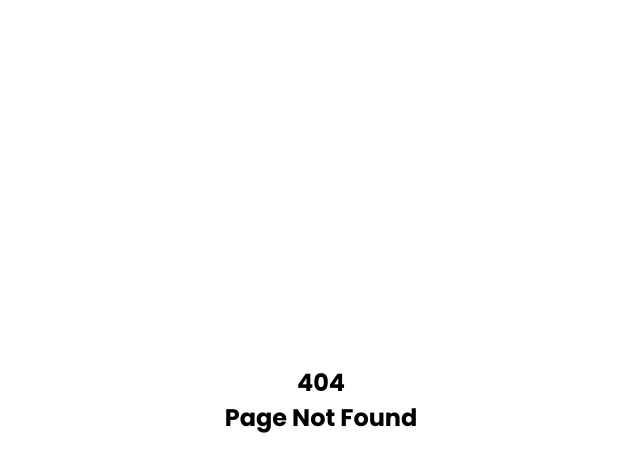
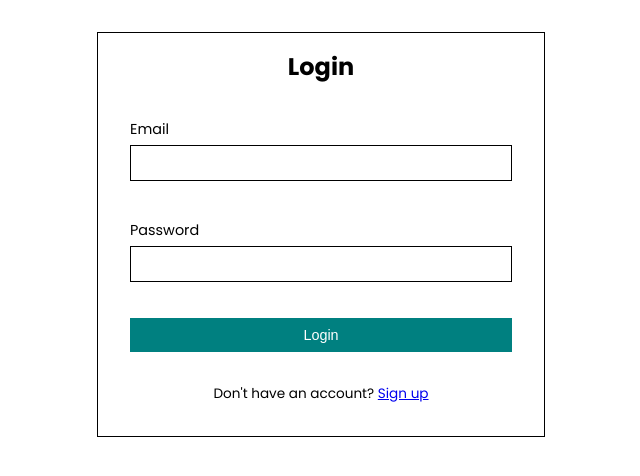
Before and after one commit to harsht67/Kaizen, a React (Create React App) app: page /login in a window 1280 px wide. Before the commit this address had no page. Shown: the top 476 px of the page, without its empty margins (319-959 px from the left). Built offline with nearby package versions, Linux system fonts and the light colour scheme; the HTML template or start-up script is replaced by a standard one.

Commit message:
Add login, signup form

```diff
--- a/package.json
+++ b/package.json
@@ -10,6 +10,7 @@
     "@types/node": "^16.18.67",
     "@types/react": "^18.2.41",
     "@types/react-dom": "^18.2.17",
+    "formik": "^2.4.5",
     "react": "^18.2.0",
     "react-dom": "^18.2.0",
     "react-icons": "^4.12.0",
@@ -17,7 +18,8 @@
     "react-scripts": "5.0.1",
     "sass": "^1.69.5",
     "typescript": "^4.9.5",
-    "web-vitals": "^2.1.4"
+    "web-vitals": "^2.1.4",
+    "yup": "^1.3.2"
   },
   "scripts": {
     "start": "react-scripts start",
--- a/src/App.tsx
+++ b/src/App.tsx
@@ -5,6 +5,8 @@ import Shop from './features/Product/Shop';
 import { BrowserRouter, Routes, Route } from 'react-router-dom';
 import Home from './features/Home/Home';
 import NotFound from './components/NotFound/NotFound';
+import Signup from './features/Signup/Signup';
+import Login from './features/Login/Login';
 
 function App() {
   return (
@@ -15,6 +17,8 @@ function App() {
           <Route path='/' element={<Home/>} />
           <Route path='/shop' element={<Shop/>} />
           <Route path='/product/:productId' element={<ProductPage/>} />
+          <Route path='/login' element={<Login/>} />
+          <Route path='/signup' element={<Signup/>} />
           <Route path='*' element={<NotFound/>} />
         </Routes>
       </BrowserRouter>
--- a/src/_mixins.scss
+++ b/src/_mixins.scss
@@ -6,7 +6,59 @@ $breakpoints: (
 );
 
 @mixin media($breakpoint) {
-    @media screen and (max-width: map-get($breakpoints, $breakpoint)) {
-        @content;
-    }
+  @media screen and (max-width: map-get($breakpoints, $breakpoint)) {
+    @content;
+  }
 }
+
+// form
+
+@mixin form {
+  width: 40%;
+  margin: 2rem auto;
+  border: 1px solid #000;
+  padding: 1rem 2rem 2rem;
+
+  .title {
+    text-align: center;
+    margin-block-end: 2rem;
+  }
+
+  form {
+    display: flex;
+    flex-flow: column;
+    gap: 2rem;
+  }
+
+  label {
+    font-size: 0.9em;
+  }
+
+  input {
+    width: 100%;
+    margin-block: 0.25rem;
+    border: 1px solid #000;
+    padding: 0.5em;
+    font-size: 1rem;
+  }
+
+  .error {
+    color: #f00;
+    font-size: 0.85em;
+  }
+
+  button {
+    border: none;
+    background-color: teal;
+    color: #fff;
+    padding: 0.55rem;
+    font-size: 0.9rem;
+    cursor: pointer;
+  }
+
+  .link {
+    font-size: 0.85em;
+    text-align: center;
+    margin-block-start: 2rem;
+  }
+}
--- a/src/features/Header/Header.scss
+++ b/src/features/Header/Header.scss
@@ -6,6 +6,11 @@
     justify-content: space-between;
     align-items: center;
     border-block-end: 1px solid #cbcbcb;
+
+    a {
+        text-decoration: none;
+        color: inherit;
+    }
 
     @include media(small) {
         padding: 1rem;
@@ -22,11 +27,6 @@
 
     .header__logo {
         font-weight: 900;
-
-        a {
-            text-decoration: none;
-            color: inherit;
-        }
     }
 
     .header__nav {
--- a/src/features/Header/Header.tsx
+++ b/src/features/Header/Header.tsx
@@ -30,8 +30,11 @@ export default function Header() {
       </div>
 
       <div className="header__options">
+
         <CiUser className="header__user-button" />
+
         <SlBag className="header__cart-button" />
+
       </div>
 
       <aside className={`header__menu ${menu && 'header__menu--open'}`}>
--- /dev/null
+++ b/src/features/Login/Login.scss
@@ -0,0 +1,5 @@
+@import "../../mixins";
+
+.login {
+    @include form;
+}
--- /dev/null
+++ b/src/features/Login/Login.tsx
@@ -0,0 +1,84 @@
+import "./Login.scss";
+
+import * as Yup from "yup";
+import { Formik, ErrorMessage } from "formik";
+import { Link } from "react-router-dom";
+
+export default function Login() {
+
+  const LoginSchema = Yup.object().shape({
+    email: Yup.string().email().required("Email is required"),
+    password: Yup.string().required("Password is required").min(8, "Password must be at least 8 character long")
+  })
+
+  const initialValues = {
+    email: "",
+    password: ""
+  }
+
+  const submitForm = (values: any) => {
+    console.log(values);
+  }
+
+  return (
+    <div>
+      <Formik
+        initialValues={initialValues}
+        validationSchema={LoginSchema}
+        onSubmit={submitForm}
+      >
+        {
+          (formik) => {
+            const { handleChange, handleSubmit, handleBlur, dirty, isValid } = formik;
+            return (
+              <article className="login">
+                <h1 className="title">Login</h1>
+
+                <form onSubmit={handleSubmit}>
+
+                  <div>
+                    <label htmlFor="email">
+                      Email
+                    </label>
+                    <input
+                      type="email"
+                      name="email"
+                      id="email"
+                      onChange={handleChange}
+                      onBlur={handleBlur}
+                    />
+                    <ErrorMessage name="email" component="span" className="error" />
+                  </div>
+
+                  <div>
+                    <label htmlFor="password">
+                      Password
+                    </label>
+                    <input
+                      type="password"
+                      name="password"
+                      id="password"
+                      onChange={handleChange}
+                      onBlur={handleBlur}
+                    />
+                    <ErrorMessage name="password" component="span" className="error" />
+                  </div>
+
+                  <button
+                    type="submit"
+                    disabled={!(dirty && isValid)}
+                  >
+                    Login
+                  </button>
+
+                </form>
+
+                <p className="link">Don't have an account? <Link to="/signup">Sign up</Link></p>
+
+              </article>)
+          }
+        }
+      </Formik>
+    </div>
+  )
+}
--- /dev/null
+++ b/src/features/Signup/Signup.scss
@@ -0,0 +1,5 @@
+@import "../../mixins";
+
+.signup {
+    @include form;
+}
--- /dev/null
+++ b/src/features/Signup/Signup.tsx
@@ -0,0 +1,84 @@
+import "./Signup.scss";
+
+import * as Yup from "yup";
+import { Formik, ErrorMessage } from "formik";
+import { Link } from "react-router-dom";
+
+export default function Signup() {
+
+  const SignupSchema = Yup.object().shape({
+    email: Yup.string().email().required("Email is required"),
+    password: Yup.string().required("Password is required").min(8, "Password must be at least 8 character long")
+  })
+
+  const initialValues = {
+    email: "",
+    password: ""
+  }
+
+  const submitForm = (values: any) => {
+    console.log(values);
+  }
+
+  return (
+    <div>
+      <Formik
+        initialValues={initialValues}
+        validationSchema={SignupSchema}
+        onSubmit={submitForm}
+      >
+        {
+          (formik) => {
+            const { handleChange, handleSubmit, handleBlur, dirty, isValid } = formik;
+            return (
+              <article className="signup">
+                <h1 className="title">Signup</h1>
+
+                <form onSubmit={handleSubmit}>
+
+                  <div>
+                    <label htmlFor="email">
+                      Email
+                    </label>
+                    <input
+                      type="email"
+                      name="email"
+                      id="email"
+                      onChange={handleChange}
+                      onBlur={handleBlur}
+                    />
+                    <ErrorMessage name="email" component="span" className="error" />
+                  </div>
+
+                  <div>
+                    <label htmlFor="password">
+                      Password
+                    </label>
+                    <input
+                      type="password"
+                      name="password"
+                      id="password"
+                      onChange={handleChange}
+                      onBlur={handleBlur}
+                    />
+                    <ErrorMessage name="password" component="span" className="error" />
+                  </div>
+
+                  <button
+                    type="submit"
+                    disabled={!(dirty && isValid)}
+                  >
+                    Signup
+                  </button>
+
+                </form>
+
+                <p className="link">Already a user? <Link to="/login">Login</Link></p>
+
+              </article>)
+          }
+        }
+      </Formik>
+    </div>
+  )
+}
--- a/src/index.css
+++ b/src/index.css
@@ -1,3 +1,7 @@
+* {
+  box-sizing: border-box;
+}
+
 body {
   margin: 0;
   font-family: 'Poppins', sans-serif;
```
Also changed, not shown: src/ThemeContext.tsx (added, +33 -0 lines), 1 other file (tests, documents, lock files or other folders).
